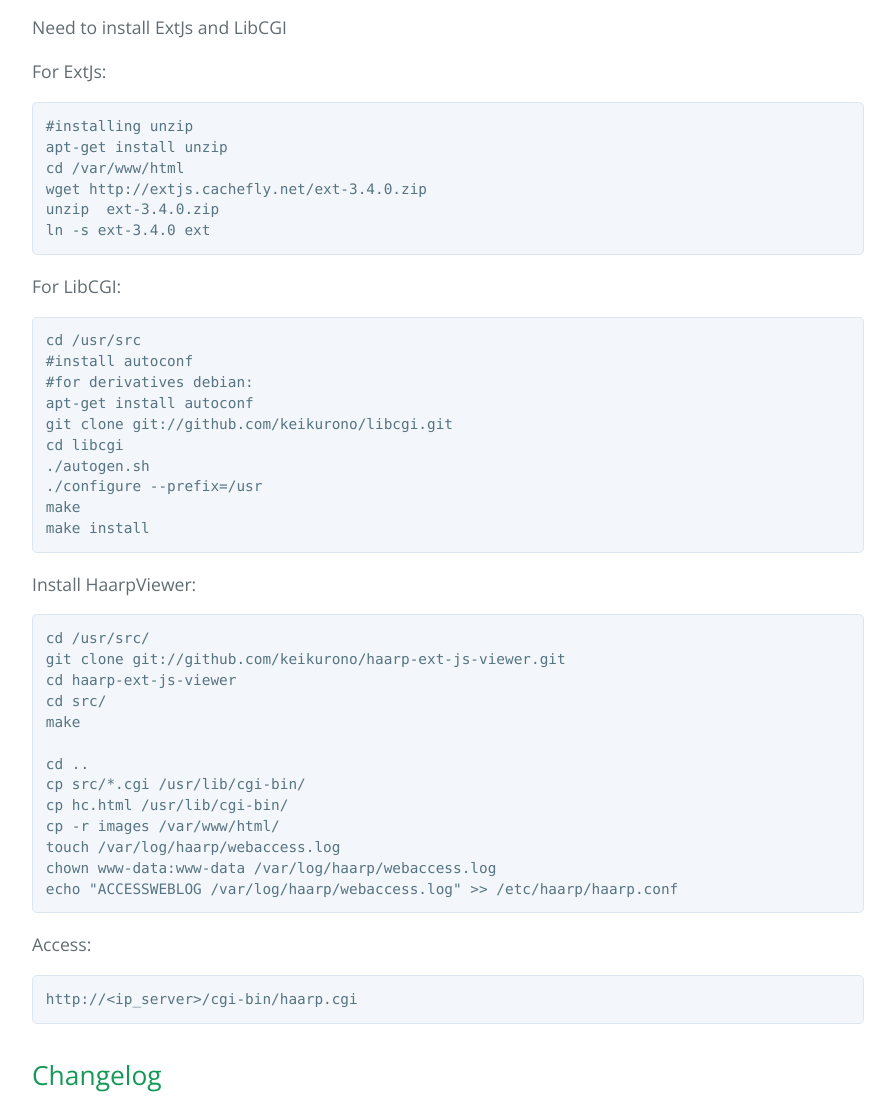
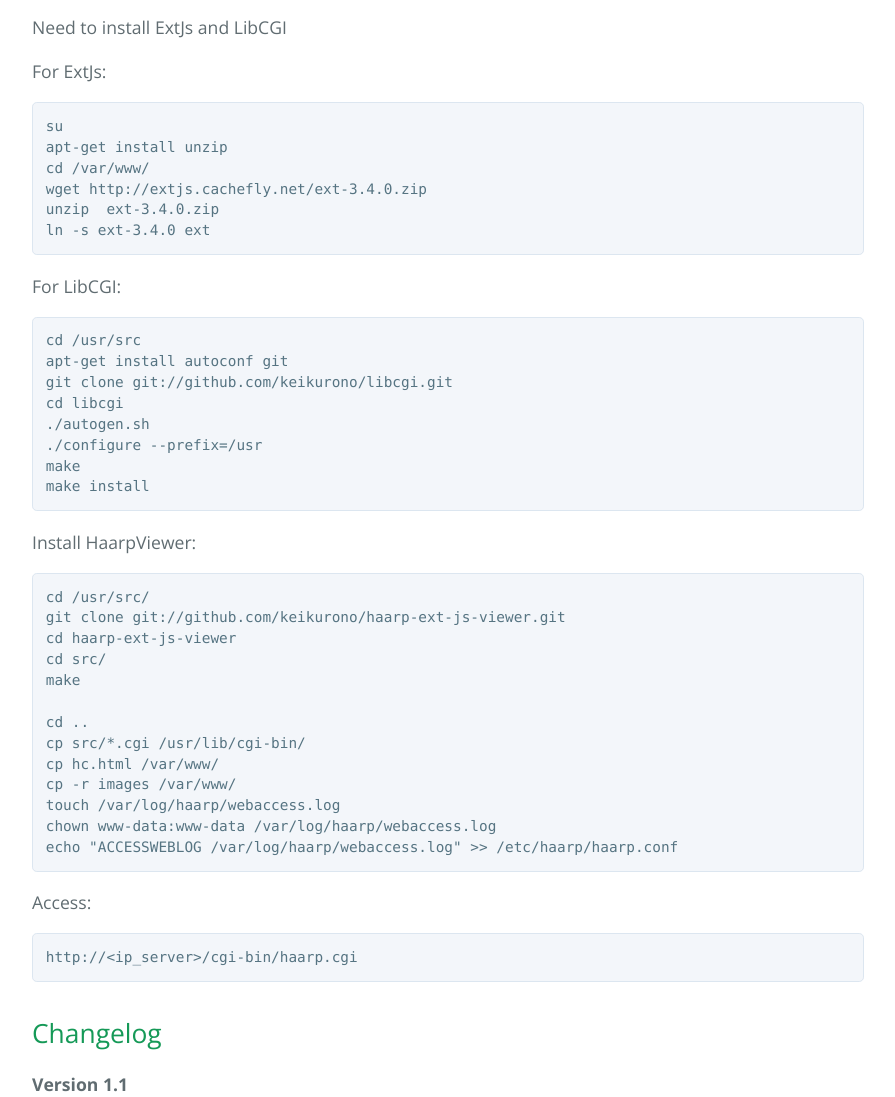
Before and after one commit to XGraphKhipu/haarp-viewer, a plain HTML site: page index.html in a window 1280 px wide. Shown: the part 982-2079 px from the top of the page, without its empty margins (192-1087 px from the left). Drawn offline with nearby package versions, Linux system fonts and the light colour scheme.

```diff
--- a/index.html
+++ b/index.html
@@ -36,9 +36,9 @@
 
 <p>For ExtJs:</p>
 
-<pre><code>#installing unzip
+<pre><code>su
 apt-get install unzip
-cd /var/www/html
+cd /var/www/
 wget http://extjs.cachefly.net/ext-3.4.0.zip
 unzip  ext-3.4.0.zip
 ln -s ext-3.4.0 ext
@@ -47,9 +47,7 @@ ln -s ext-3.4.0 ext
 <p>For LibCGI:</p>
 
 <pre><code>cd /usr/src
-#install autoconf
-#for derivatives debian:
-apt-get install autoconf
+apt-get install autoconf git
 git clone git://github.com/keikurono/libcgi.git
 cd libcgi
 ./autogen.sh
@@ -68,8 +66,8 @@ make
 
 cd ..
 cp src/*.cgi /usr/lib/cgi-bin/
-cp hc.html /usr/lib/cgi-bin/
-cp -r images /var/www/html/
+cp hc.html /var/www/
+cp -r images /var/www/
 touch /var/log/haarp/webaccess.log
 chown www-data:www-data /var/log/haarp/webaccess.log
 echo "ACCESSWEBLOG /var/log/haarp/webaccess.log" &gt;&gt; /etc/haarp/haarp.conf
```
Also changed, not shown: params.json (+1 -1 lines).
